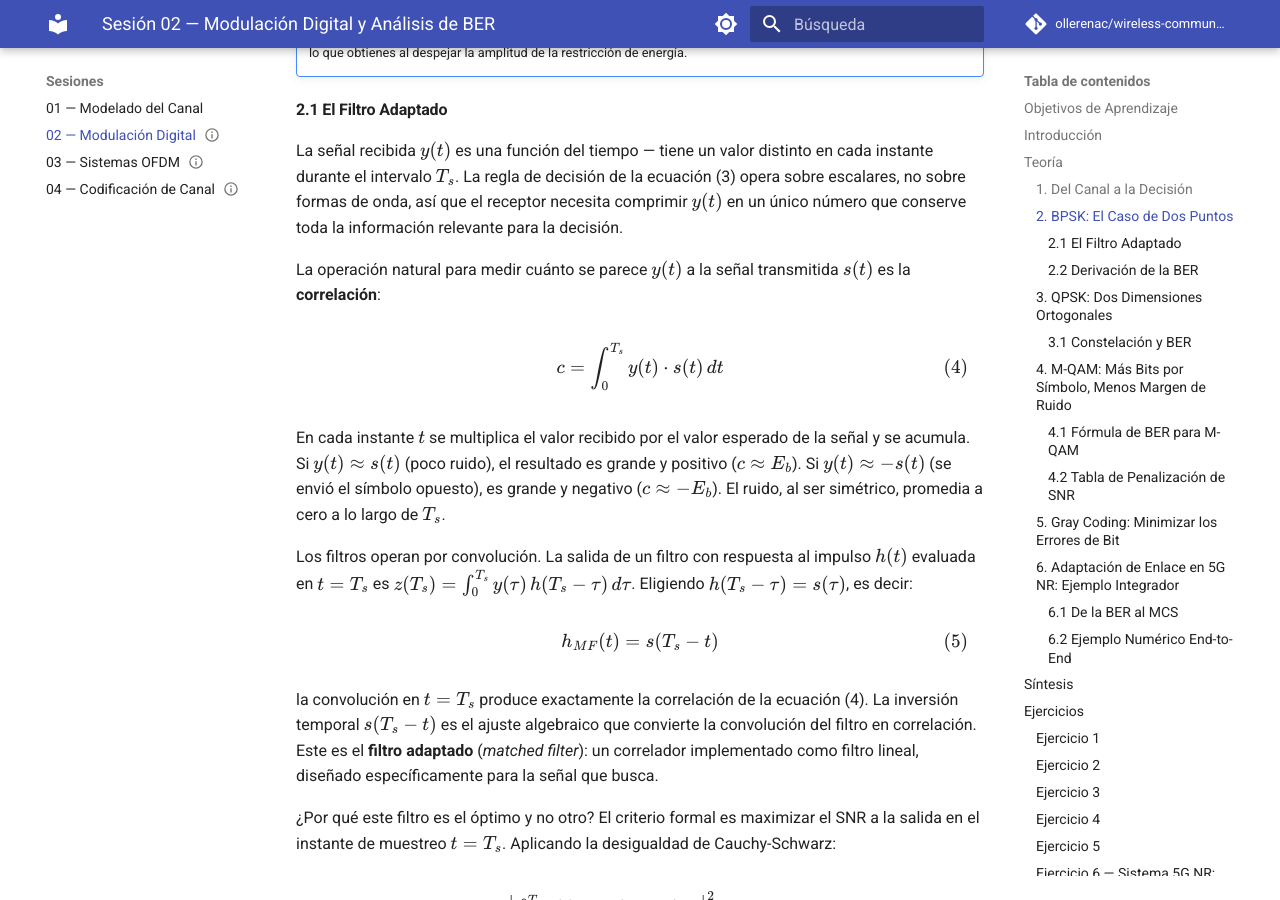
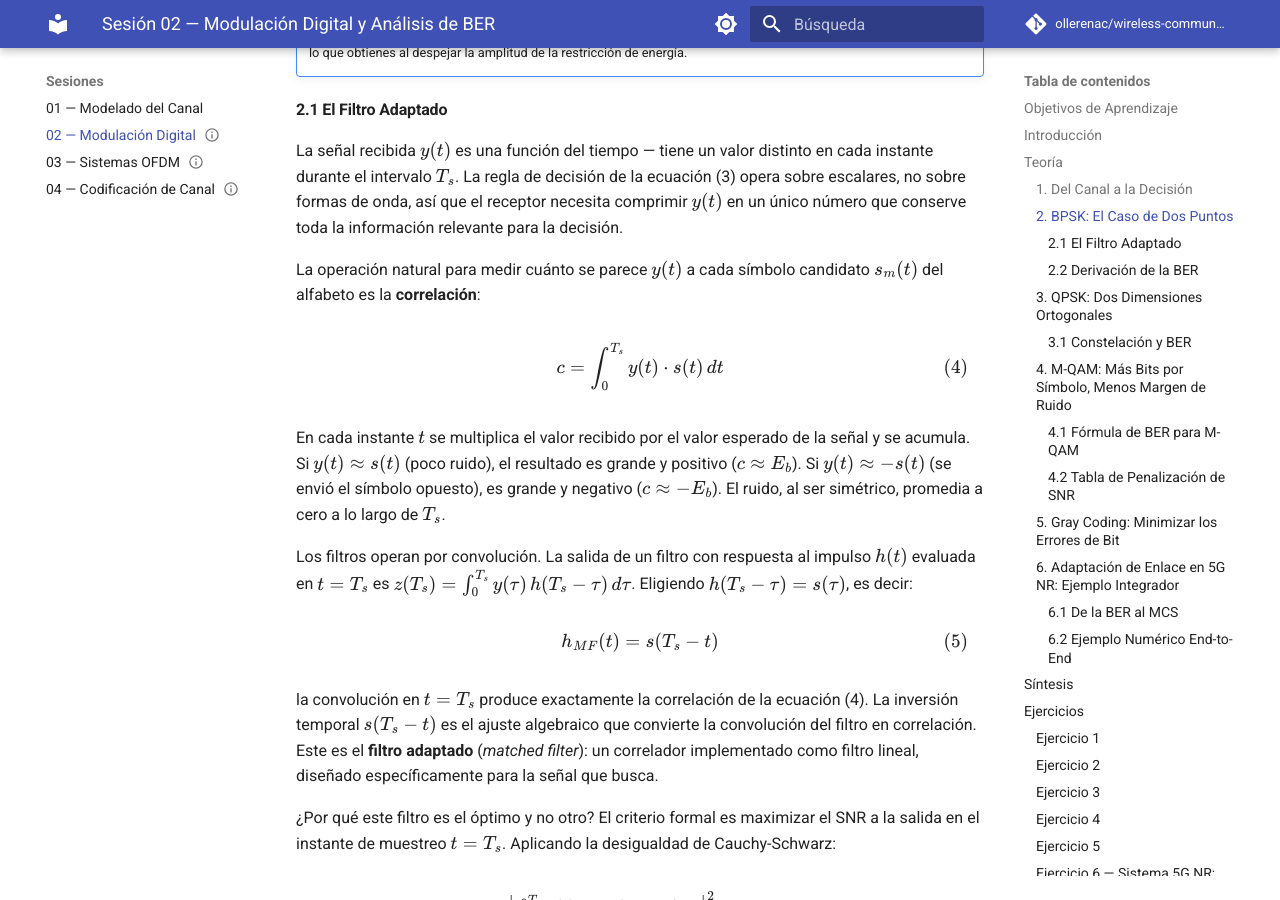
Before and after one commit to ollerenac/wireless-communication-systems, an MkDocs documentation site: the page built from docs/sessions/02-digital-modulation/index.md, in a window 1280 px wide and 900 px high, scrolled down 3610 px. Built offline with MkDocs 1.6.1 and Material for MkDocs 9.7.7, drawn with Linux system fonts in a browser that asks for light colours; comment, search, counter and statistics services are not loaded.

Commit message:
S02 §2.1: fix 'señal transmitida' → 'símbolo candidato' in correlation description
Co-Authored-By: Claude Sonnet 4.6 <noreply@anthropic.com>

```diff
--- a/docs/sessions/02-digital-modulation/index.md
+++ b/docs/sessions/02-digital-modulation/index.md
@@ -76,7 +76,7 @@ El sistema de modulación más simple coloca dos puntos en el eje real: $s_1 = +
 
 La señal recibida $y(t)$ es una función del tiempo — tiene un valor distinto en cada instante durante el intervalo $T_s$. La regla de decisión de la ecuación (3) opera sobre escalares, no sobre formas de onda, así que el receptor necesita comprimir $y(t)$ en un único número que conserve toda la información relevante para la decisión.
 
-La operación natural para medir cuánto se parece $y(t)$ a la señal transmitida $s(t)$ es la **correlación**:
+La operación natural para medir cuánto se parece $y(t)$ a cada símbolo candidato $s_m(t)$ del alfabeto es la **correlación**:
 
 $$c = \int_0^{T_s} y(t) \cdot s(t) \, dt \tag{4}$$
 
```
